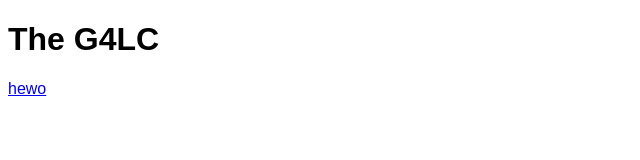
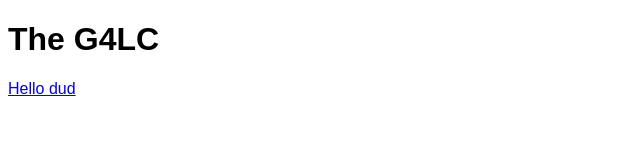
Before and after one commit to G4LC/G4LCGroup, a plain HTML site: page index.html in a window 1280 px wide. Shown: the full height of the page, 0-640 px from the left. Drawn offline with Linux system fonts and the light colour scheme.

Commit message:
Add files via upload

```diff
--- a/index.html
+++ b/index.html
@@ -12,6 +12,6 @@
   </head>
   <body>
   <h1>The G4LC</h1>
-  <a href="music.html">hewo</a>
+  <a href="google.com">Hello dud</a>
   </body>
 </html>
```
